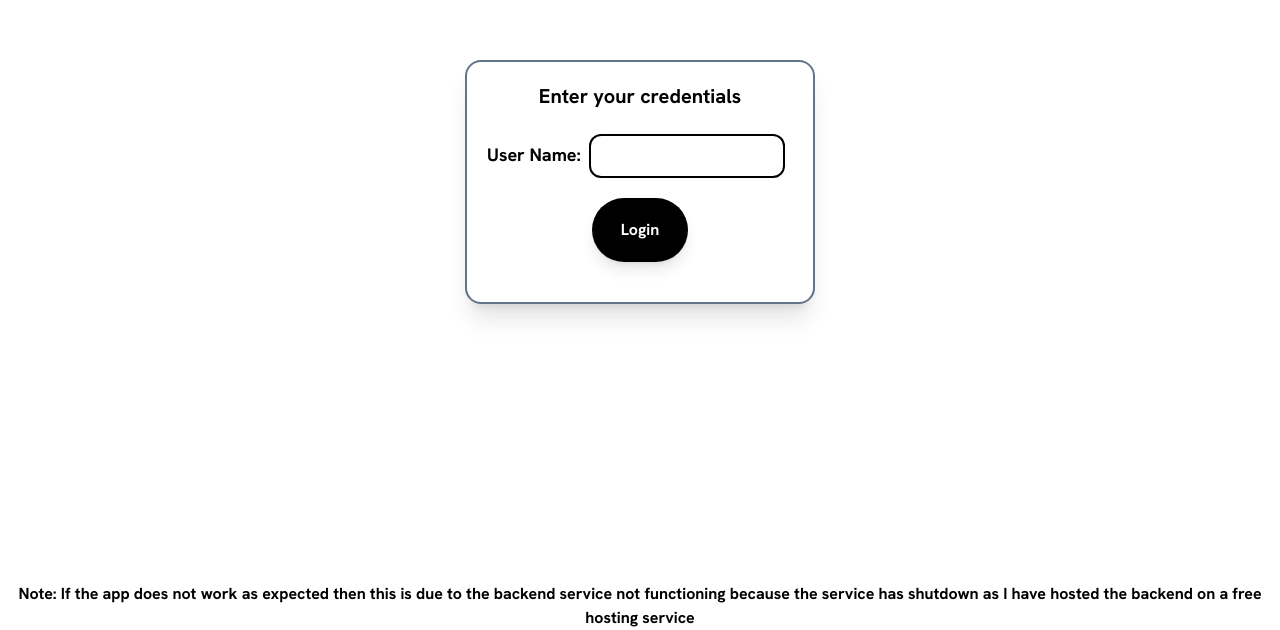
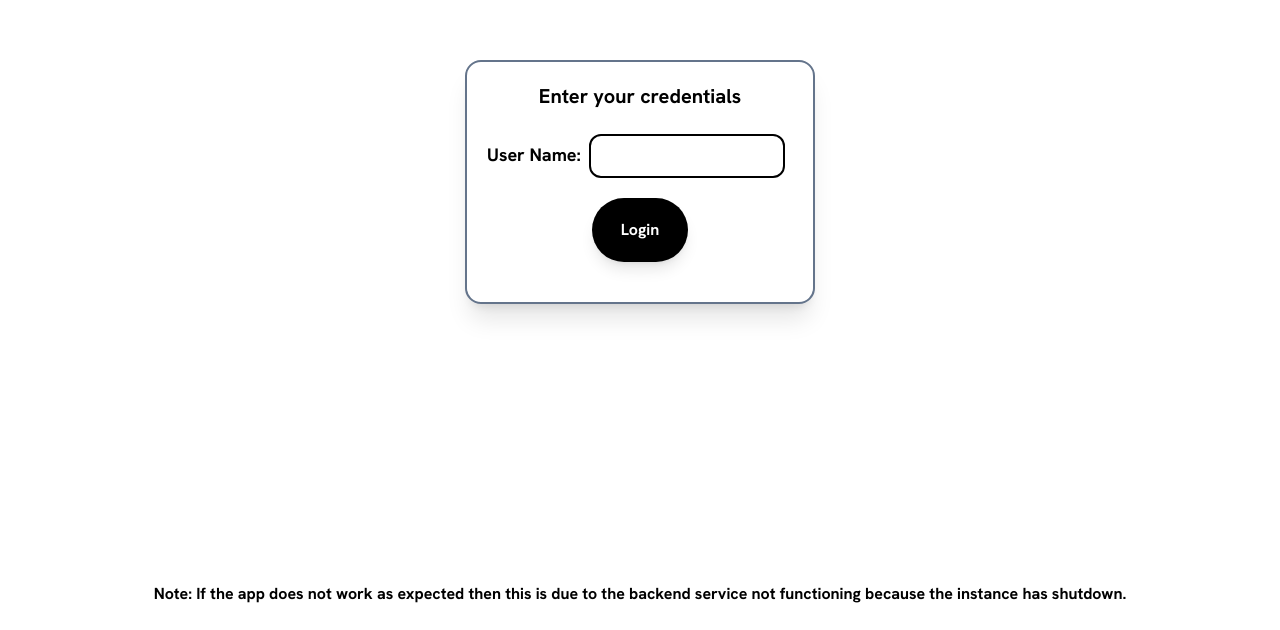
Before and after one commit to Pradikshan/chatapp-frontend, a React (Vite) app: page / in a window 1280 px wide. Shown: the part 218-848 px from the top of the page. After the commit the page ends 824 px from the top, so only its background shows below. Built offline with nearby package versions, Linux system fonts and the light colour scheme; no server answers.

Commit message:
Made minor change

```diff
--- a/src/pages/LoginPage.tsx
+++ b/src/pages/LoginPage.tsx
@@ -66,8 +66,7 @@ const LoginPage = () => {
       </div>
       <p className="font-bold text-center">
         Note: If the app does not work as expected then this is due to the
-        backend service not functioning because the service has shutdown as I
-        have hosted the backend on a free hosting service
+        backend service not functioning because the instance has shutdown.
       </p>
     </>
   );
```
